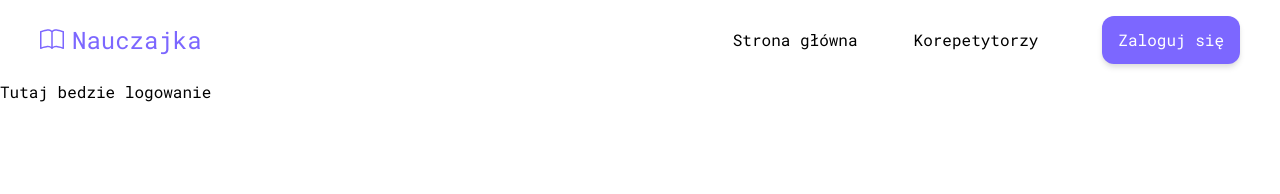
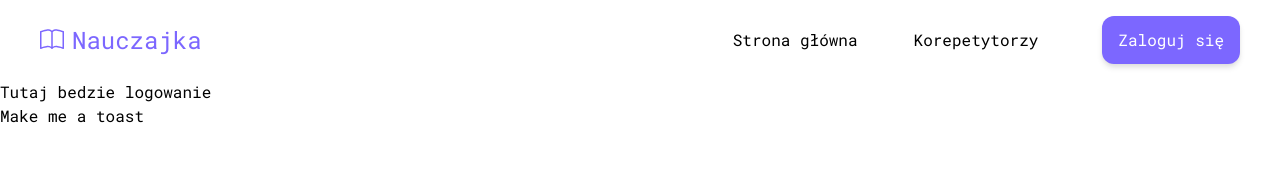
Before and after one commit to ProOnDesk/nauczajka-front-react, a React (Vite) app: page /login in a window 1280 px wide. Shown: the top 194 px of the page. Built offline with nearby package versions, Linux system fonts and the light colour scheme.

Commit message:
installed required libraries

```diff
--- a/src/App.jsx
+++ b/src/App.jsx
@@ -4,6 +4,17 @@ import AppLayout from './ui/AppLayout';
 import HomePage from './pages/HomePage';
 import InstructorsPage from './pages/InstructorsPage';
 import LoginPage from './pages/LoginPage';
+import { QueryClient, QueryClientProvider } from '@tanstack/react-query';
+import { ReactQueryDevtools } from '@tanstack/react-query-devtools';
+import { Toaster } from 'react-hot-toast';
+
+const queryClient = new QueryClient({
+	defaultOptions: {
+		queries: {
+			staleTime: 0,
+		},
+	},
+});
 
 const router = createBrowserRouter([
 	{
@@ -18,7 +29,33 @@ const router = createBrowserRouter([
 ]);
 
 function App() {
-	return <RouterProvider router={router} />;
+	return (
+		<QueryClientProvider client={queryClient}>
+			<RouterProvider router={router} />
+			<ReactQueryDevtools initialIsOpen={false} />
+			<Toaster
+				position='top-center'
+				gutter={12}
+				containerStyle={{ margin: '8px' }}
+				toastOptions={{
+					success: {
+						duration: 3000,
+					},
+					error: {
+						duration: 3000,
+					},
+					style: {
+						zIndex: 1000,
+						fontSize: '16px',
+						maxWidth: '500px',
+						padding: '16px 20px',
+					},
+					className:
+						'bg-bgWhite dark:bg-bgDark1Hover text-bgDark dark:text-bgWhite',
+				}}
+			/>
+		</QueryClientProvider>
+	);
 }
 
 export default App;
--- a/src/pages/LoginPage.jsx
+++ b/src/pages/LoginPage.jsx
@@ -1,7 +1,11 @@
+import toast from 'react-hot-toast';
+
 function LoginPage() {
+	const notify = () => toast.success('Here is your toast.');
 	return (
 		<div>
 			<p>Tutaj bedzie logowanie</p>
+			<button onClick={notify}>Make me a toast</button>
 		</div>
 	);
 }
```
Also changed, not shown: package.json (+5 -2 lines), 1 other file (tests, documents, lock files or other folders).
